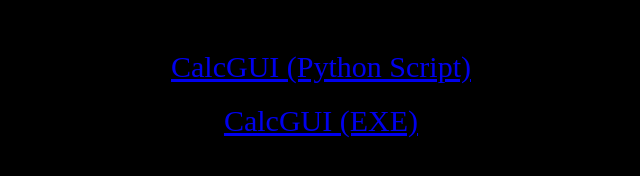
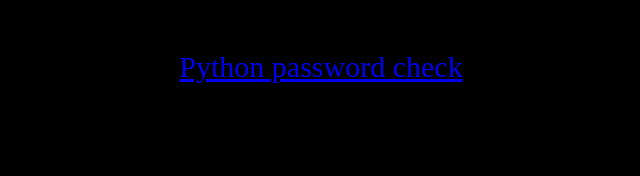
Before and after one commit to kKoDeVv/dg, a plain HTML site: page urls.html in a window 1280 px wide. Shown: the whole page, without its empty margins (319-959 px from the left). Drawn offline with Linux system fonts and the light colour scheme.

Commit message:
Python password check link

```diff
--- a/urls.html
+++ b/urls.html
@@ -19,8 +19,7 @@
     </head>
 
     <body>
-        <a href="https://limewire.com/d/4tVu9#86NufvFyZN">CalcGUI (Python Script)</a>
-        <a href="https://limewire.com/d/BNAWh#yM6iXWkE7T">CalcGUI (EXE)</a>
+        <a href="https://limewire.com/d/ZgPS8#35jvdPo9hS">Python password check</a>
     </body>
 
 </html>
```
